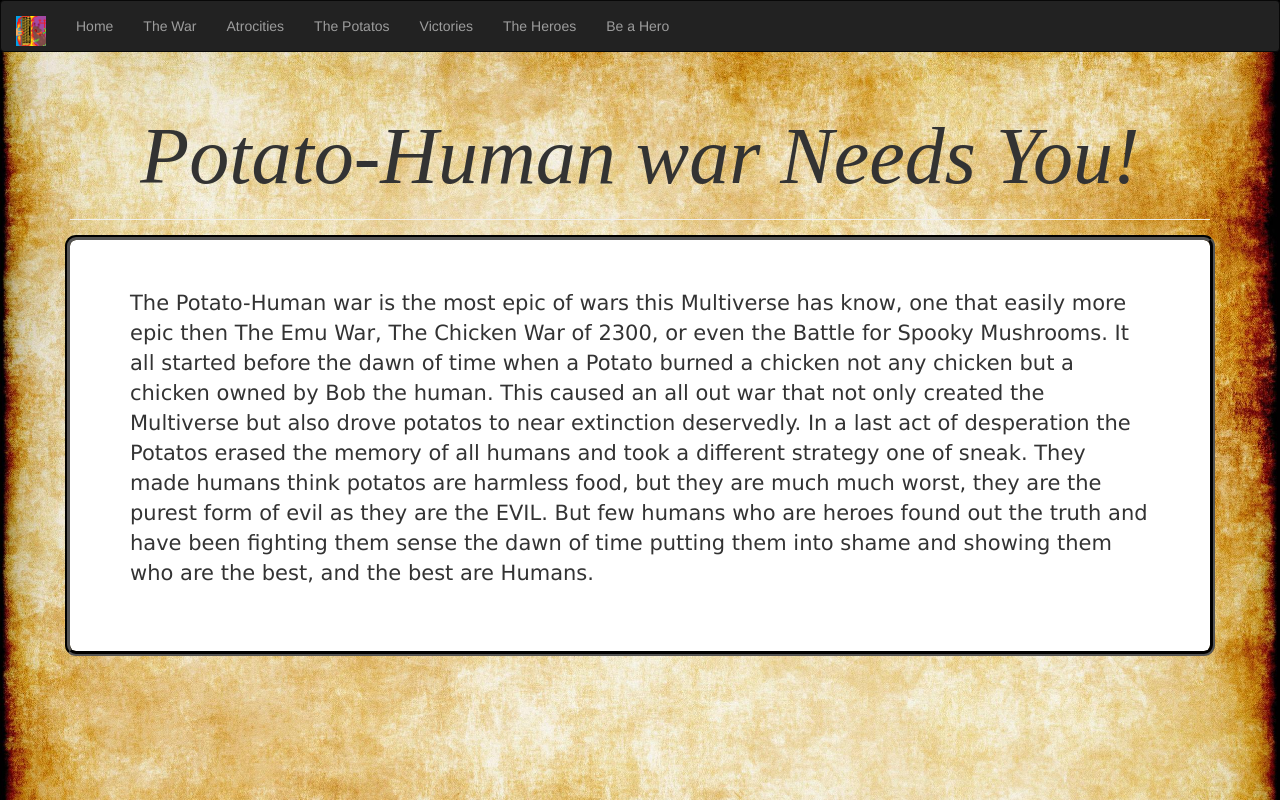
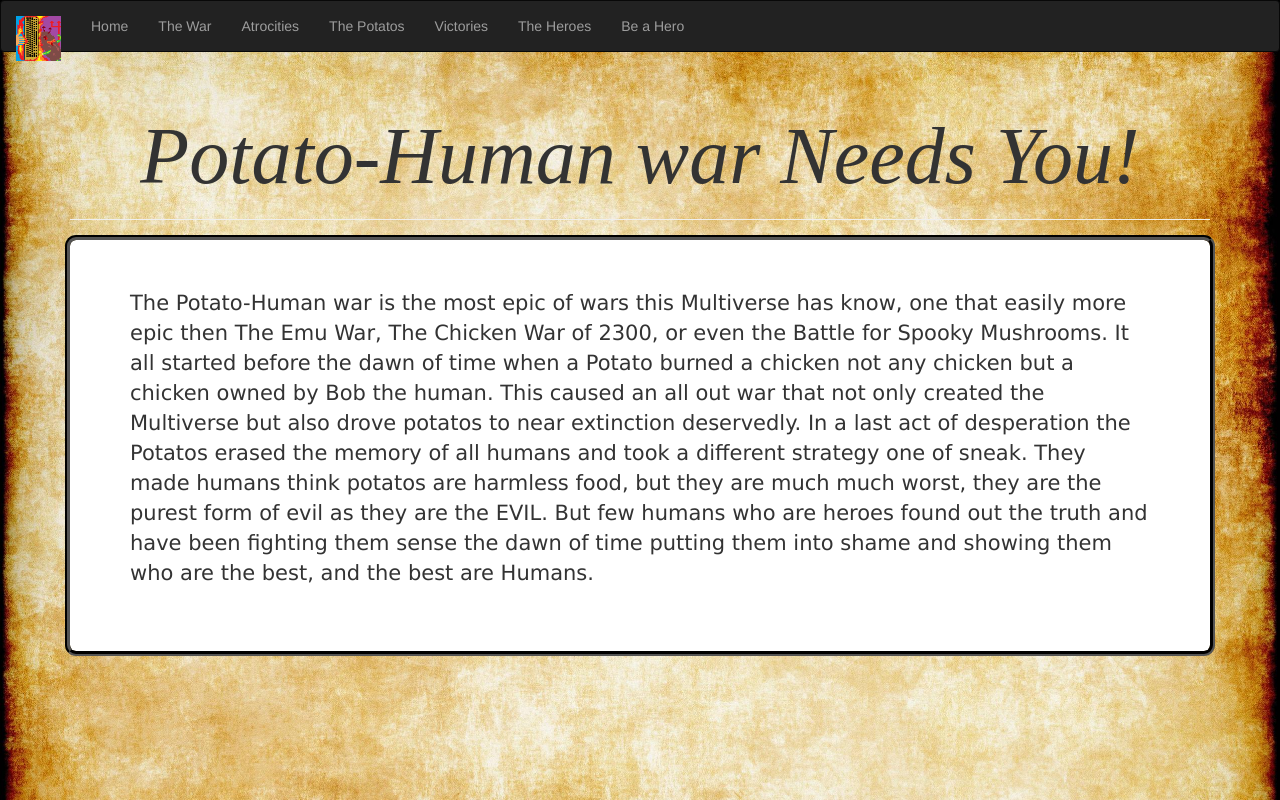
Before and after one commit to poopoomachiene/poopoomachiene.github.io, a plain HTML site: page index.html in a window 1280 px wide. Drawn offline with nearby package versions, Linux system fonts and the light colour scheme.

Commit message:
Add files via upload

```diff
--- a/index.html
+++ b/index.html
@@ -23,7 +23,7 @@
         <div class="container-fluid">
           <div class="navbar-header">
             <a class="navbar-brand" href="#">
-            <img src="Potato v Poo v1.png" width="30" height="30" alt="">
+            <img src="Potato v Poo v1.png" width="45" height="45" alt="">
             </a>
           </div>
           <ul class="nav navbar-nav">
```
